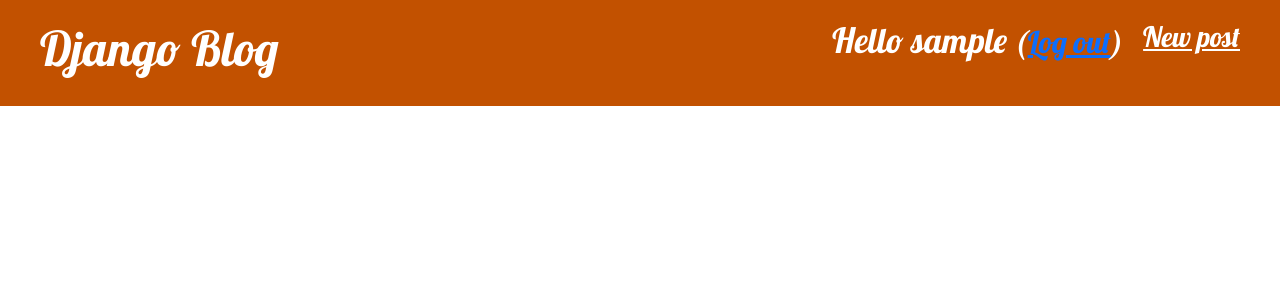
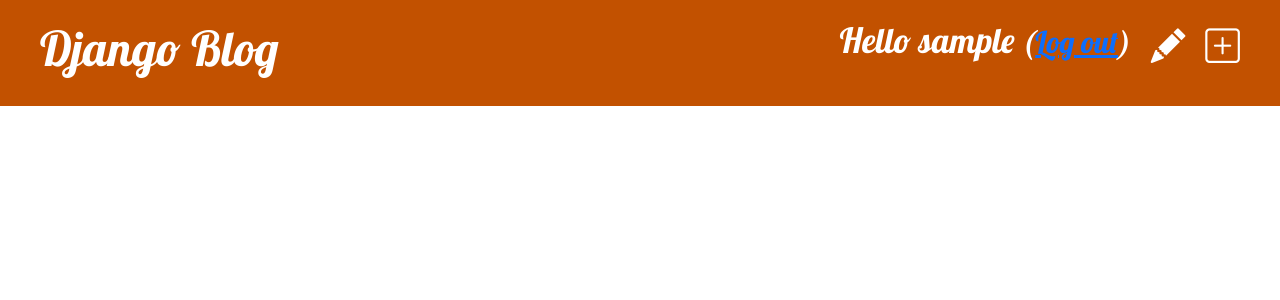
Before and after one commit to Lupercal13/my-first-blog, a Django app: page / in a window 1280 px wide. Shown: the top 300 px of the page. Run offline with Django 3.2, Linux system fonts and the light colour scheme; the visitor is signed in with stand-in values (Sample User, id 1); data that the repository does not hold is empty.

Commit message:
fixed code for broken buttons and images

```diff
--- a/blog/templates/blog/base.html
+++ b/blog/templates/blog/base.html
@@ -11,8 +11,8 @@
     <body>
         <div class="page-header">
             {% if user.is_authenticated %}
-                <a href="{% url 'post_new' %}" class="top-menu"><span class="glyphicon glyphicon-plus"></span><h3>New post</h3></a>
-                <a href="{% url 'post_draft_list' %}" class="top-menu"><span class="glyphicon glyphicon-edit"></span></a>
+                <a href="{% url 'post_new' %}" class="top-menu"><i class="bi bi-plus-square"></i></a>
+                <a href="{% url 'post_draft_list' %}" class="top-menu"><i class="bi bi-pencil-fill"></i></a>
                 <h3 class="top-menu">Hello {{ user.username }} <small>(<a href="{% url 'logout' %}">Log out</a>)</small></h3>
             {% else %}
                 <a href="{% url 'login' %}" class="top-menu"><span class="glyphicon glyphicon-lock"><h3>log in</h3></span></a>
--- a/blog/templates/blog/post_list.html
+++ b/blog/templates/blog/post_list.html
@@ -8,6 +8,6 @@
             </div>
             <h1><a href="{% url 'post_detail' pk=post.pk %}">{{ post.title }}</a></h1>
             <p>{{ post.text|linebreaksbr }}</p>
-            <a href="{% url 'post_detail' pk=post.pk %}">Comments: {{ post.approved_comments.count }}</a>        </div>
+            <a href="{% url 'post_detail' pk=post.pk %}">Comments: {{ post.approved_comments.count }}</a>
     {% endfor %}
 {% endblock content %}
--- a/blog/views.py
+++ b/blog/views.py
@@ -41,9 +41,8 @@ def post_edit(request, pk):
 
 @login_required
 def post_draft_list(request):
-    posts = Post.objects.filter(published_date_isnull=True).order_by('created_date')
-    return render(request, 'blog/post_draft_list.html', {'posts':posts})
-
+    posts = Post.objects.filter(published_date__isnull=True).order_by('created_date')
+    return render(request, 'blog/post_draft_list.html', {'posts': posts})
 
 @login_required
 def post_publish(request, pk):
```
Also changed, not shown: blog/templates/blog/post_detail.html (+4 -6 lines), blog/static/css/blog.css (line endings or trailing spaces).
